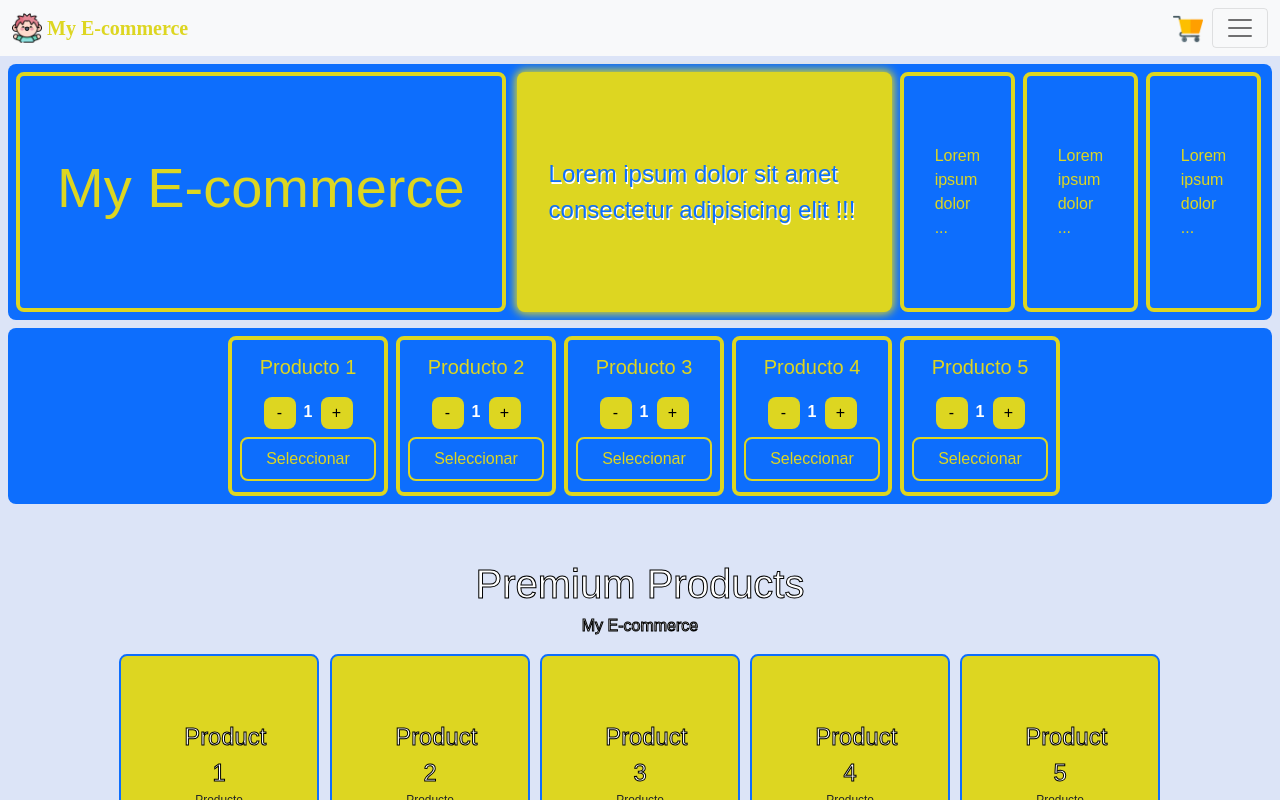
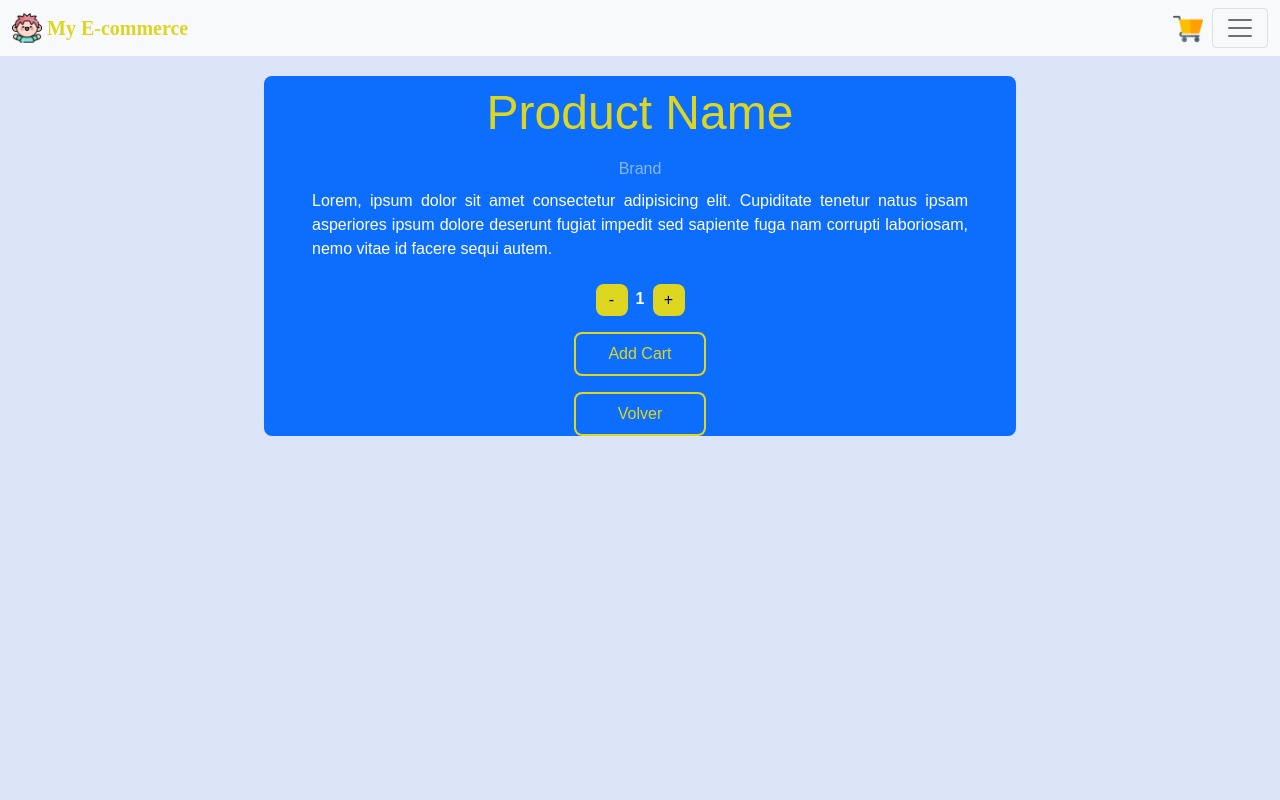
Before and after one commit to ManuelNunja/ecommerce_site, a React (Create React App) app: page /ListSquareItemDetail in a window 1280 px wide. Shown: the top 800 px of the page. Built offline with nearby package versions, Linux system fonts and the light colour scheme; a web font is replaced by a local one.

Commit message:
commit_20220214_1

```diff
--- a/package.json
+++ b/package.json
@@ -15,6 +15,7 @@
     "react-bootstrap": "^2.1.1",
     "react-dom": "^17.0.2",
     "react-google-fonts": "^1.2.1",
+    "react-router-dom": "^6.2.1",
     "react-scripts": "5.0.0",
     "sass": "^1.49.0",
     "web-vitals": "^2.1.3"
--- a/src/App.js
+++ b/src/App.js
@@ -9,6 +9,9 @@ import ItemCounter from './components/counter/ItemCounter';
 import {task} from "./helpers/promises"
 import { useState } from 'react';
 import ProductList from './components/productList/ProductList';
+import { BrowserRouter, Routes, Route } from "react-router-dom";
+import Home from './pages/Home';
+import ListSquareItemDetail from './components/listSquare/ListSquareItemDetail';
 
 function App() {
   {/*const [errorMessage, setErrorMessage] = useState("");
@@ -29,19 +32,24 @@ function App() {
     console.log("Finalizado")
   })*/}
   return (
+    <BrowserRouter>
       <div className="App">
         <Navbar></Navbar>
         <div className='div--separator'></div>
-      <HeadCarousel></HeadCarousel>
-      <ListSquare></ListSquare>
-      <div className='div--separator'></div>
+        <Routes>
+          {/* <HeadCarousel></HeadCarousel> */}
+          <Route exact path="/" element={<Home />} />
+          <Route exact path="/productList" element={<ProductList />} />
+          <Route exact path="/ListSquareItemDetail" element={<ListSquareItemDetail />} />
+          {/* <div className='div--separator'></div>
           <h2 className='h2--title'>Premium Products</h2>
-      <h3 className='h3--title'>My E-commerce</h3>
-      <ProductList></ProductList>
+          <h3 className='h3--title'>My E-commerce</h3> */}
+        </Routes>
         <div className='div--separator'></div>
         {/*<div>{errorMessage}</div>*/}
         {/*<ItemListContainer></ItemListContainer>*/}
       </div>
+    </BrowserRouter>
   );
 }
 
--- a/src/components/addCart/AddCartButton.js
+++ b/src/components/addCart/AddCartButton.js
@@ -4,7 +4,7 @@ const AddCartButton = ({productId, setSelectedItem}) => {
   const encenderpagar = () => {
     setSelectedItem(productId)
   }
-  return <div className='addCartButton' onClick={encenderpagar}>Seleccionar</div>;
+  return <div className='addCartButton' onClick={encenderpagar}>Add Cart</div>;
 };
 
 export default AddCartButton;
--- /dev/null
+++ b/src/components/addCart/ViewProduct.js
@@ -0,0 +1,11 @@
+import React from 'react';
+import { Link } from 'react-router-dom';
+
+const ViewProduct = ({productId, setSelectedItem}) => {
+  const view = () => {
+    setSelectedItem(productId)
+  }
+  return <div className='viewDetail' onClick={view}><Link className='textLink' to="/ListSquareItemDetail">View Detail</Link></div>;
+};
+
+export default ViewProduct;
--- a/src/components/listSquare/ListSquare.js
+++ b/src/components/listSquare/ListSquare.js
@@ -1,6 +1,8 @@
 import { useState } from "react";
+import { products } from "../../data/products";
 import "./ListSquare.scss";
 import ListSquareItem from "./ListSquareItem";
+
 const items = [
     {productId: "1", productName: "Producto 1", productPrice: "150.00", productBrand: "Marca 1"},
     {productId: "2", productName: "Producto 2", productPrice: "300.00", productBrand: "Marca 2"},
@@ -10,23 +12,20 @@ const items = [
 ];
 
 const ListSquare = () => {
-  //const [selectedItem, setSelectedItem] = useState(null)
   return <div className="listSquare--container">
   <div className="listSquare--background">
   <div>
     {
-        //<p>Item selected: {selectedItem ? selectedItem : "No item"}</p>
     ListSquareItem.prueba
   }
   </div>
     {
-            items.map(({productId, productName, productPrice, productBrand}) => (
-              <ListSquareItem productId={productId} key={productId} productName={productName} productPrice={productPrice} productBrand={productBrand}></ListSquareItem>
-              //<ListSquareItem productId={productId} key={productId} productName={productName} productPrice={productPrice} productBrand={productBrand} setSelectedItem={setSelectedItem}></ListSquareItem>
+        products.map(({id, name, description, price, brand, stock}) => (
+          <ListSquareItem productId={id} key={id} productName={name} productDescription={description} productPrice={price} productBrand={brand} productStock={stock}></ListSquareItem>
         ))
     }
   </div>
-  </div>;
+</div>
 };
 
 export default ListSquare;
--- a/src/components/listSquare/ListSquare.scss
+++ b/src/components/listSquare/ListSquare.scss
@@ -1,7 +1,7 @@
 @import "../sass/_variables.scss";
 
 .listSquare--container{
-    height: calc(calc($px_site * 22));
+    height: calc(calc($px_site * 26));
     width: 100%;
     background-color: transparent;
     display: flex;
@@ -9,7 +9,7 @@
     justify-items: center;
     justify-content: center;
     .listSquare--background{
-        height: calc($px_site * 22);
+        height: calc($px_site * 27);
         width: calc(100% - 16px);
         border-radius: $px_site;
         background-color: $color--secondary;
@@ -20,8 +20,8 @@
         justify-items: center;
         gap: $px_site;
         .listSquare--item{
-            width: calc($px_site * 20);
-            height: calc($px_site * 20);
+            width: calc($px_site * 35);
+            height: calc($px_site * 25);
             border-radius: $px_site;
             background-color: $color--secondary;
             box-shadow: none;
@@ -57,6 +57,13 @@
                 border: solid 2px $color--secondary;
                 color: $color--secondary;
             }
+            &:hover .viewDetail{
+                border: solid 2px $color--secondary;
+                .textLink{
+                    color: $color--secondary;
+                    text-decoration: none;
+                }
+            }
             .counterControl{
                 display: flex;
                 flex-direction: row;
@@ -90,6 +97,116 @@
                     color: white !important;
                 }
             }
+            .viewDetail{
+                width: 80%;
+                border: solid 2px $color--primary;
+                color: $color--primary;
+                border-radius: $px_site;
+                margin-top: $px_site;
+                padding: $px_site;
+                &:hover{
+                    background-color: $color--secondary !important;
+                    color: white !important;
+                    .textLink{
+                        color: $color--primary;
+                        text-decoration: none;
+                    }
+                }
+                .textLink{
+                    color: $color--primary;
+                    text-decoration: none;
+                }
+            }
         }
     }
 }
+.listSquare--itemDetail{
+    height: calc(calc($px_site * 50));
+    width: 100%;
+    background-color: transparent;
+    display: flex;
+    align-items: center;
+    justify-items: center;
+    justify-content: center;
+    .listSquare--itemDetail--background{
+        height: calc($px_site * 45);
+        width: calc(60% - 16px);
+        border-radius: $px_site;
+        background-color: $color--secondary;
+        display: flex;
+        flex-direction: column;
+        align-items: center;
+        justify-content: center;
+        justify-items: center;
+        gap: $px_site;
+        padding: calc($px_site * 6);
+        .name{
+            color: $color--primary;
+            font-size: calc($px_site * 6);
+        }
+        .brand{
+            color: $color--shadow;
+            font-size: calc($px_site * 2);
+        }
+        .description{
+            text-align: justify;
+            color: white;
+        }
+        .counterControl{
+            display: flex;
+            flex-direction: row;
+            align-items: center;
+            justify-content: center;
+            justify-items: center;
+            padding-top: 15px;
+            .counterNumber{
+                width: 25px;
+                height: 25px;
+                color: white;
+                font-weight: bold;
+            }
+            .counterButton{
+                width: 32px;
+                height: 32px;
+                background-color: $color--primary;
+                border-radius: $px_site;
+                border-style: hidden;
+            }
+        }
+        .addCartButton{
+            width: 20%;
+            border: solid 2px $color--primary;
+            color: $color--primary;
+            border-radius: $px_site;
+            margin-top: $px_site;
+            padding: $px_site;
+            &:hover{
+                cursor: pointer;
+                background-color: $color--primary !important;
+                color: $color--secondary !important;
+                border: solid 2px $color--secondary;
+            }
+
+        }
+        .backButton{
+            width: 20%;
+            border: solid 2px $color--primary;
+            color: $color--primary;
+            border-radius: $px_site;
+            margin-top: $px_site;
+            padding: $px_site;
+            cursor: pointer;
+            &:hover{
+                background-color: $color--primary !important;
+                .textLink{
+                    color: $color--secondary;
+                    text-decoration: none;
+                }
+            }
+            .textLink{
+                color: $color--primary;
+                text-decoration: none;
+            }
+        }
+    }
+}
--- a/src/components/listSquare/ListSquareItem.js
+++ b/src/components/listSquare/ListSquareItem.js
@@ -1,15 +1,15 @@
 import { useState } from "react";
-import AddCartButton from "../addCart/AddCartButton";
+import ViewProduct from "../addCart/ViewProduct";
 import ItemCounter from "../counter/ItemCounter";
 import "./ListSquare.scss";
 
-
-const ListSquareItem =({productId, productName, productPrice, productBrand}) => {
+const ListSquareItem =({productId, productName, productDescription, productPrice, productBrand, productStock}) => {
     const [selectedItem, setSelectedItem] = useState(null)
+    const texto = productDescription.substring(1, 55) + " ..."
     return <div className="listSquare--item">
         <div className="listSquare--item--name">{productName}</div>
-        <ItemCounter stock={10}></ItemCounter>
-        <AddCartButton productId={productId} setSelectedItem={setSelectedItem}></AddCartButton>
+        <div>{texto}</div>
+        <ViewProduct productId={productId} setSelectedItem={setSelectedItem}></ViewProduct>
     </div>;
   };
 
--- /dev/null
+++ b/src/components/listSquare/ListSquareItemDetail.js
@@ -0,0 +1,25 @@
+import React from 'react'
+import ItemCounter from '../counter/ItemCounter'
+import AddCartButton from '../addCart/AddCartButton'
+import { Link } from 'react-router-dom';
+
+const ListSquareItemDetail = (productId, productName, productDescription, productPrice, productBrand, productStock) => {
+  return (
+    <div className='listSquare--itemDetail'>
+        <div className='listSquare--itemDetail--background' >
+            <div className='name'>Product Name</div>
+            <div className='brand'>Brand</div>
+            <div className='description'>Lorem, ipsum dolor sit amet consectetur adipisicing elit. Cupiditate tenetur natus ipsam asperiores ipsum dolore deserunt fugiat impedit sed sapiente fuga nam corrupti laboriosam, nemo vitae id facere sequi autem.</div>
+            <ItemCounter stock={10}></ItemCounter>
+            <AddCartButton></AddCartButton>
+            {/* <div>{productName}</div>
+            <div>{productBrand}</div>
+            <div>{productDescription}</div>
+            <ItemCounter stock={productStock}></ItemCounter> */}
+            <div className='backButton'><Link className='textLink' to="/">Volver</Link></div>
+        </div>
+    </div>
+  )
+}
+
+export default ListSquareItemDetail
--- a/src/components/navbar/Navbar.js
+++ b/src/components/navbar/Navbar.js
@@ -2,6 +2,7 @@ import { Button, Container, Form, FormControl, Nav, Navbar as BTNavbar, NavDropd
 import FontAwesome from '../FontAwesome';
 import CartIcon from "../cartIcon/CartIcon";
 import { useState } from "react";
+import { Link } from "react-router-dom";
 
 const Navbar = () => {
   const [stateDarkMode, setDarkMode] = useState(false);
@@ -31,10 +32,10 @@ const Navbar = () => {
           </Offcanvas.Header>
           <Offcanvas.Body>
             <Nav className="justify-content-end flex-grow-1 pe-3">
-              <Nav.Link href="#action1" className="menuitem"><FontAwesome iconName={"faHome"}></FontAwesome>&nbsp;&nbsp;Inicio</Nav.Link>
-              <Nav.Link href="#action2" className="menuitem"><FontAwesome iconName={"faList"}></FontAwesome>&nbsp;&nbsp;Productos</Nav.Link>
-              <Nav.Link href="#action3" className="menuitem"><FontAwesome iconName={"faTags"}></FontAwesome>&nbsp;&nbsp;Ofertas</Nav.Link>
-              <Nav.Link href="#action4" className="menuitem"><FontAwesome iconName={"faShoppingCart"}></FontAwesome>&nbsp;&nbsp;Carrito de compras</Nav.Link>
+              <Nav.Link className="menuitem"><FontAwesome iconName={"faHome"}></FontAwesome>&nbsp;&nbsp;<Link to="/">Inicio</Link></Nav.Link>
+              <Nav.Link className="menuitem"><FontAwesome iconName={"faList"}></FontAwesome>&nbsp;&nbsp;<Link to="/ProductList">Productos</Link></Nav.Link>
+              <Nav.Link className="menuitem"><FontAwesome iconName={"faTags"}></FontAwesome>&nbsp;&nbsp;<Link to="/ListSquareItemDetail">Detalle</Link></Nav.Link>
+              <Nav.Link className="menuitem"><FontAwesome iconName={"faShoppingCart"}></FontAwesome>&nbsp;&nbsp;Carrito de compras</Nav.Link>
               <Nav.Link onClick={encenderpagar} className="menuitem"><FontAwesome iconName={"faLightbulb"}></FontAwesome>&nbsp;&nbsp;Dark Mode: {stateDarkMode ? " On" : " Off"}</Nav.Link>
             </Nav>
           </Offcanvas.Body>
--- a/src/data/products.js
+++ b/src/data/products.js
@@ -3,30 +3,40 @@ export const products = [
         id: "1",
         name: "Product 1",
         description: "    Lorem, ipsum dolor sit amet consectetur adipisicing elit. Cupiditate tenetur natus ipsam asperiores ipsum dolore deserunt fugiat impedit sed sapiente fuga nam corrupti laboriosam, nemo vitae id facere sequi autem.",
+        price: 100.00,
+        brand: "Brand1",
         stock: 10
     },
     {
         id: "2",
         name: "Product 2",
         description: "    Lorem, ipsum dolor sit amet consectetur adipisicing elit. Cupiditate tenetur natus ipsam asperiores ipsum dolore deserunt fugiat impedit sed sapiente fuga nam corrupti laboriosam, nemo vitae id facere sequi autem.",
+        price: 200.00,
+        brand: "Brand2",
         stock: 20
     },
     {
         id: "3",
         name: "Product 3",
         description: "    Lorem, ipsum dolor sit amet consectetur adipisicing elit. Cupiditate tenetur natus ipsam asperiores ipsum dolore deserunt fugiat impedit sed sapiente fuga nam corrupti laboriosam, nemo vitae id facere sequi autem.",
+        price: 300.00,
+        brand: "Brand3",
         stock: 30
     },
     {
         id: "4",
         name: "Product 4",
         description: "    Lorem, ipsum dolor sit amet consectetur adipisicing elit. Cupiditate tenetur natus ipsam asperiores ipsum dolore deserunt fugiat impedit sed sapiente fuga nam corrupti laboriosam, nemo vitae id facere sequi autem.",
+        price: 400.00,
+        brand: "Brand4",
         stock: 40
     },
     {
         id: "5",
         name: "Product 5",
         description: "    Lorem, ipsum dolor sit amet consectetur adipisicing elit. Cupiditate tenetur natus ipsam asperiores ipsum dolore deserunt fugiat impedit sed sapiente fuga nam corrupti laboriosam, nemo vitae id facere sequi autem.",
+        price: 500.00,
+        brand: "Brand5",
         stock: 50
     }
 ]
--- /dev/null
+++ b/src/pages/Home.js
@@ -0,0 +1,15 @@
+import React from 'react'
+import HeadCarousel from '../components/headCarousel/HeadCarousel'
+import ListSquare from '../components/listSquare/ListSquare'
+import ListSquareItemDetail from '../components/listSquare/ListSquareItemDetail'
+
+const Home = () => {
+  return (
+    <div>
+        <HeadCarousel></HeadCarousel>
+        <ListSquare></ListSquare>
+    </div>
+  )
+}
+
+export default Home
```
Also changed, not shown: 1 other file (tests, documents, lock files or other folders). Lines whose indentation alone changed are shown as unchanged.
